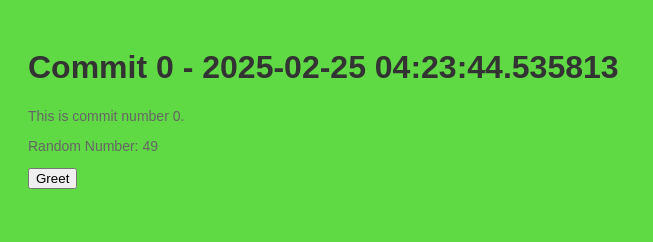
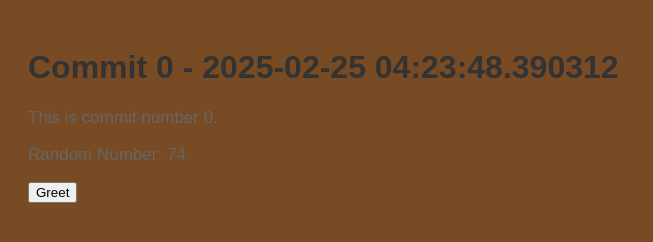
Before and after one commit to broilermares3/myrep-repo-20250225042336, a plain HTML site: page index.html in a window 1280 px wide. Shown: the whole page, without its empty margins (0-653 px from the left). Drawn offline with Linux system fonts and the light colour scheme.

Commit message:
📝 Commit 0 with HTML, CSS, and JS

```diff
--- a/index.html
+++ b/index.html
@@ -2,13 +2,13 @@
     <!DOCTYPE html>
     <html>
     <head>
-        <title>Commit 0 - 2025-02-25 04:23:44.535813</title>
+        <title>Commit 0 - 2025-02-25 04:23:48.390312</title>
         <link rel="stylesheet" href="style.css">
     </head>
     <body>
-        <h1>Commit 0 - 2025-02-25 04:23:44.535813</h1>
+        <h1>Commit 0 - 2025-02-25 04:23:48.390312</h1>
         <p>This is commit number 0.</p>
-        <p>Random Number: 49</p>
+        <p>Random Number: 74</p>
         <button onclick="greet()">Greet</button>
         <script src="script.js"></script>
     </body>
--- a/style.css
+++ b/style.css
@@ -1,7 +1,7 @@
 
     body {
         font-family: Arial, sans-serif;
-        background-color: #5fd944;
+        background-color: #784b25;
         padding: 20px;
     }
     h1 {
@@ -9,5 +9,5 @@
     }
     p {
         color: #666;
-        font-size: 14px;
+        font-size: 17px;
     }
```
